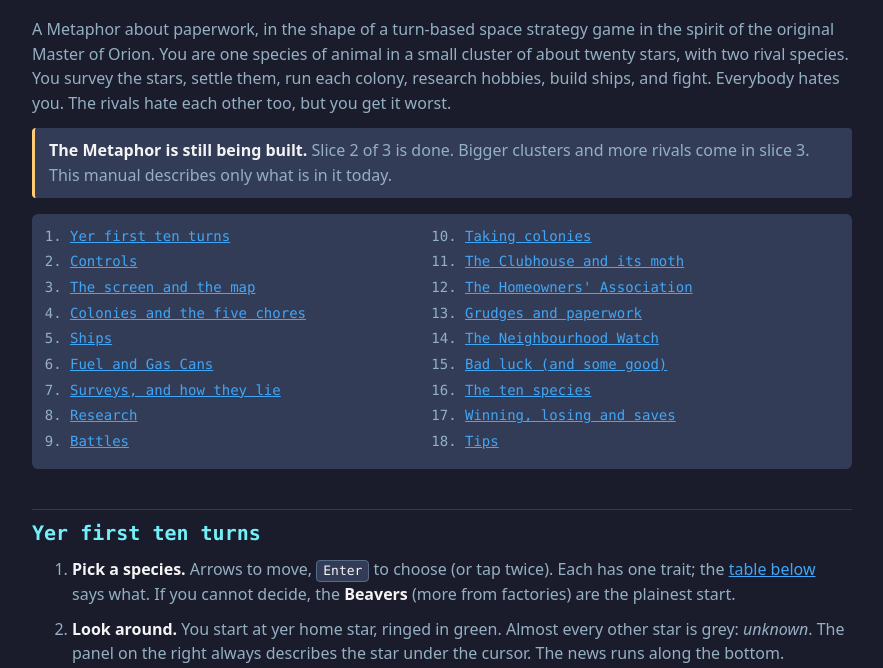
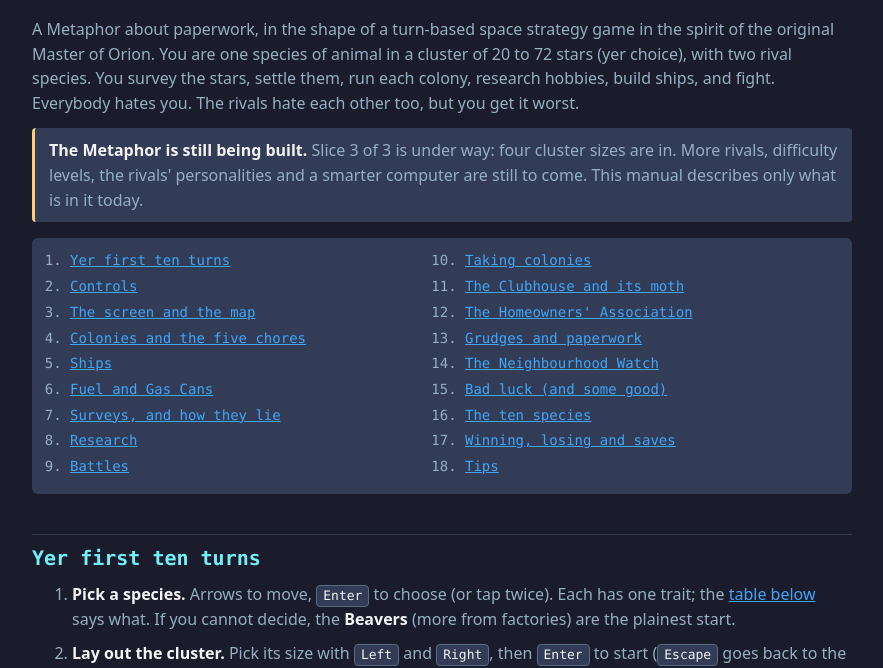
Before and after one commit to playdeezgames/cluster-conquerors-of-splorr, a plain HTML site: page web/manual.html in a window 1280 px wide. Shown: the part 137-805 px from the top of the page, without its empty margins (198-1081 px from the left). Drawn offline with Linux system fonts and the light colour scheme.

Commit message:
Slice 3 step 1: four cluster sizes and the new-game screen
Co-Authored-By: Claude Opus 5.5 <noreply@anthropic.com>

```diff
--- a/web/manual.html
+++ b/web/manual.html
@@ -47,8 +47,8 @@
 <h1>Cluster Conquerors of SPLORR!!</h1>
 <p class="sub">The manual. Everything in writing, as the Homeowners' Association would want.</p>
 
-<p>A Metaphor about paperwork, in the shape of a turn-based space strategy game in the spirit of the original Master of Orion. You are one species of animal in a small cluster of about twenty stars, with two rival species. You survey the stars, settle them, run each colony, research hobbies, build ships, and fight. Everybody hates you. The rivals hate each other too, but you get it worst.</p>
-<div class="note"><strong>The Metaphor is still being built.</strong> Slice 2 of 3 is done. Bigger clusters and more rivals come in slice 3. This manual describes only what is in it today.</div>
+<p>A Metaphor about paperwork, in the shape of a turn-based space strategy game in the spirit of the original Master of Orion. You are one species of animal in a cluster of 20 to 72 stars (yer choice), with two rival species. You survey the stars, settle them, run each colony, research hobbies, build ships, and fight. Everybody hates you. The rivals hate each other too, but you get it worst.</p>
+<div class="note"><strong>The Metaphor is still being built.</strong> Slice 3 of 3 is under way: four cluster sizes are in. More rivals, difficulty levels, the rivals' personalities and a smarter computer are still to come. This manual describes only what is in it today.</div>
 
 <nav>
 <ol>
@@ -76,6 +76,7 @@
 <h2 id="quick">Yer first ten turns</h2>
 <ol class="steps">
 	<li><strong>Pick a species.</strong> Arrows to move, <span class="key">Enter</span> to choose (or tap twice). Each has one trait; the <a href="#species">table below</a> says what. If you cannot decide, the <strong>Beavers</strong> (more from factories) are the plainest start.</li>
+	<li><strong>Lay out the cluster.</strong> Pick its size with <span class="key">Left</span> and <span class="key">Right</span>, then <span class="key">Enter</span> to start (<span class="key">Escape</span> goes back to the species). <em>Small</em> is 20 stars, an evening or so; <em>Medium</em> 36; <em>Large</em> 54; <em>Huge</em> 72, many evenings. Bigger clusters take longer to cross, and the rivals start further away. A new cluster after a game ends keeps yer choice.</li>
 	<li><strong>Look around.</strong> You start at yer home star, ringed in green. Almost every other star is grey: <em>unknown</em>. The panel on the right always describes the star under the cursor. The news runs along the bottom.</li>
 	<li><strong>Send yer two Inspectors out.</strong> Press <span class="key">Enter</span> on home to open the colony, pick <em>Ships parked here &gt;</em>, then:
 		<ul>
```
Also changed, not shown: 16 other files.
